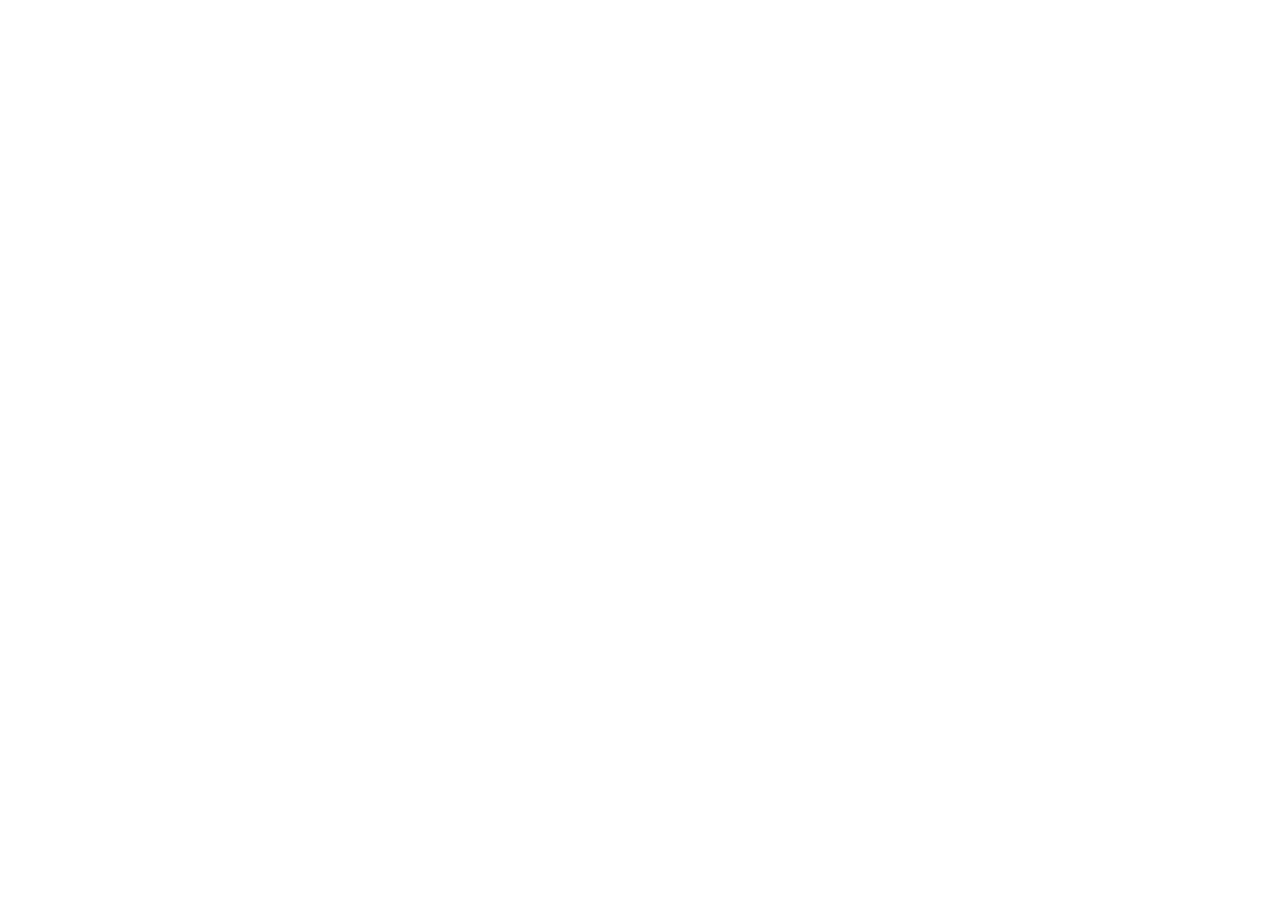
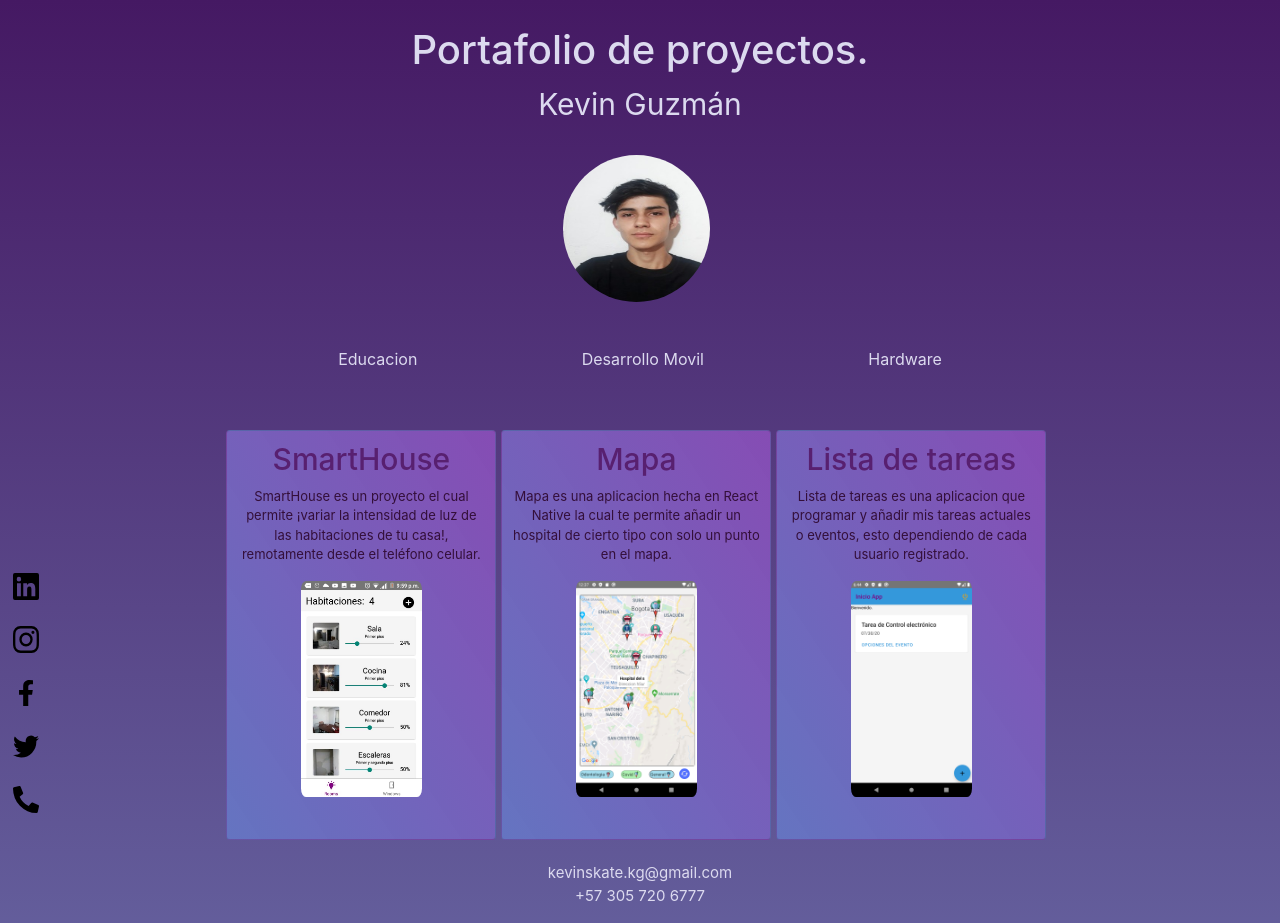
Before and after one commit to kevin-guzman/LandingPage, a React (Create React App) app: page / in a window 1280 px wide. Before the commit the page ends 800 px from the top, so only its background shows below. Built offline with nearby package versions, Linux system fonts and the light colour scheme.

Commit message:
Trying deploy Default 404

```diff
--- a/src/App.js
+++ b/src/App.js
@@ -15,13 +15,13 @@
 
 let App = () => {
   return (
-    <BrowserRouter>
+    <BrowserRouter >
       <Switch>
         <Route exact path="/LandingPage" component={Home}/>
         <Route exact path="/proyects" component={Proyects} />
         <Route exact path="/proyects/info"  component={ProyectsInfo} />
-        <Route path="*" />
-        <Route component={NotFound} />
+        <Route path="*" component={Home} />
+        {/* <Route component={NotFound} /> */}
       </Switch>
     </BrowserRouter>
   );
```
